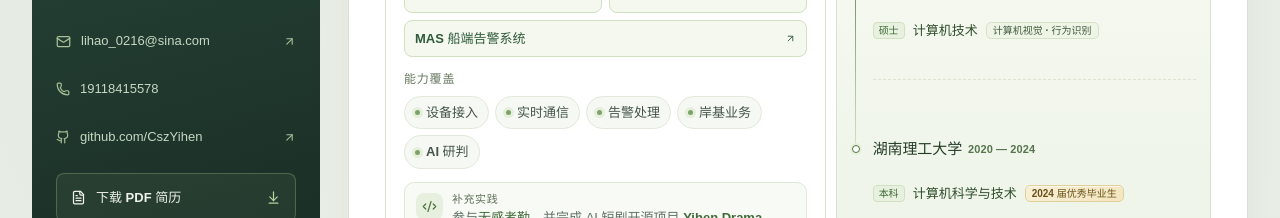
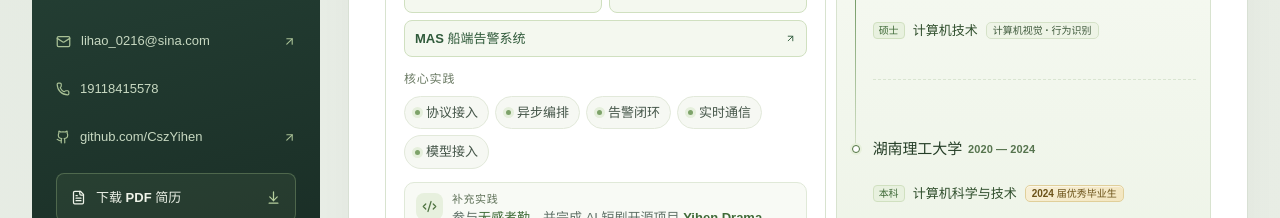
Before and after one commit to CszYihen/lihao-portfolio, a React (Vite) app: page / in a window 1280 px wide. Shown: the part 561-779 px from the top of the page. Built offline with nearby package versions, Linux system fonts and the light colour scheme.

Commit message:
Refine-overview-core-practices

```diff
--- a/src/App.tsx
+++ b/src/App.tsx
@@ -879,13 +879,13 @@ export default function App() {
                           </div>
                         </div>
                         <div className="overview-block">
-                          <span className="overview-block-label">能力覆盖</span>
+                          <span className="overview-block-label">核心实践</span>
                           <ul className="overview-capabilities">
-                            <li>设备接入</li>
+                            <li>协议接入</li>
+                            <li>异步编排</li>
+                            <li>告警闭环</li>
                             <li>实时通信</li>
-                            <li>告警处理</li>
-                            <li>岸基业务</li>
-                            <li>AI 研判</li>
+                            <li>模型接入</li>
                           </ul>
                         </div>
                         <div className="overview-note">
```
Also changed, not shown: 1 other file (tests, documents, lock files or other folders).
